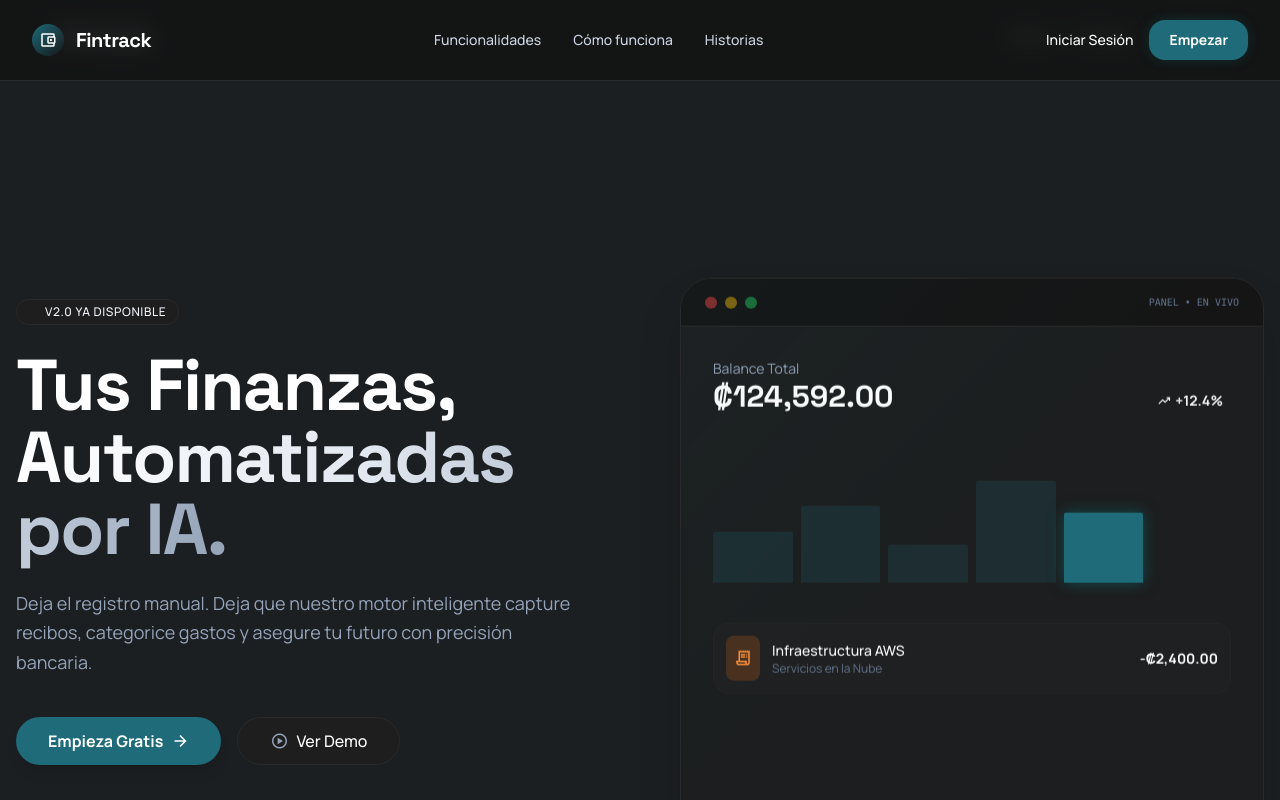
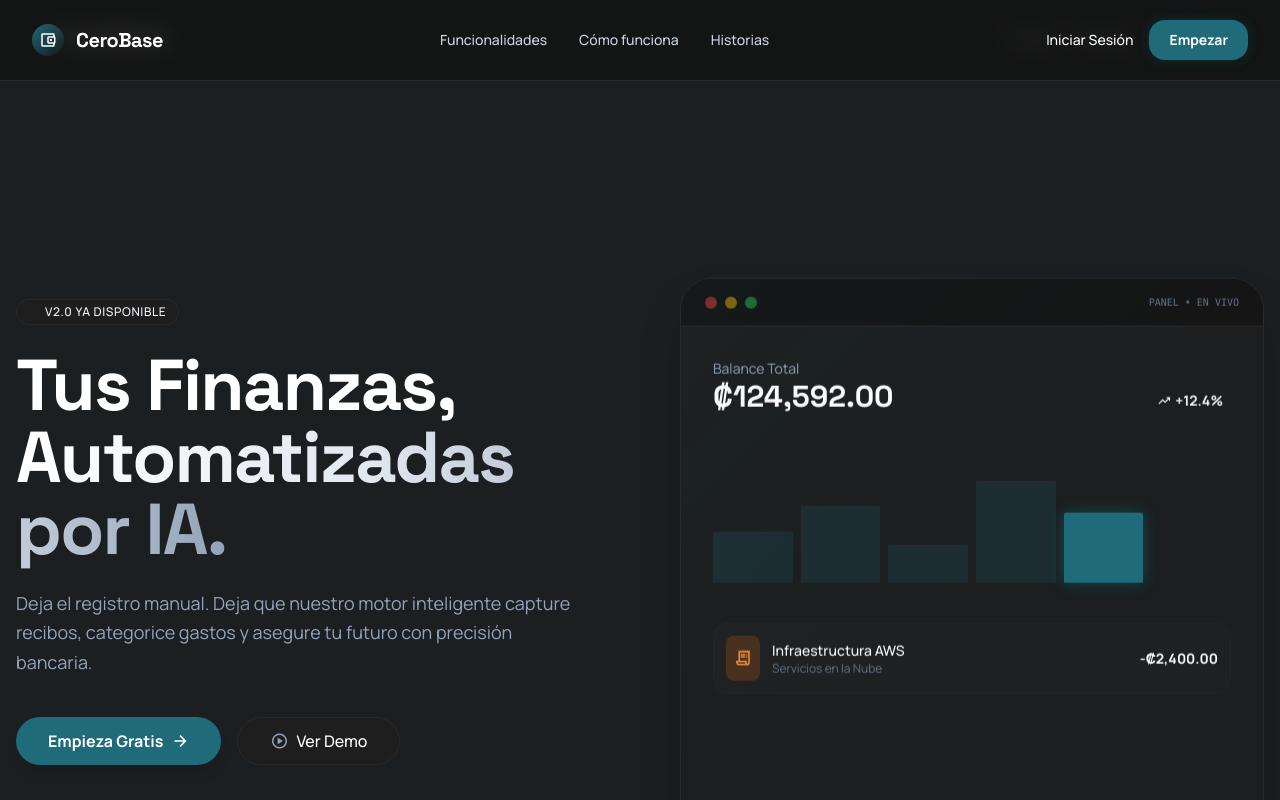
Before and after one commit to AdrianAVA9/finance-tracker, a Vue app in the folder Fintrack.Client/: page / in a window 1280 px wide. Shown: the top 800 px of the page. Built offline with nearby package versions, Linux system fonts and the light colour scheme; no server answers.

Commit message:
feat: Implement initial client-side application structure, including landing pages, authentication, and dashboard components.

```diff
--- a/Fintrack.Client/index.html
+++ b/Fintrack.Client/index.html
@@ -4,7 +4,7 @@
     <meta charset="UTF-8">
     <link rel="icon" href="/favicon.ico">
     <meta name="viewport" content="width=device-width, initial-scale=1.0">
-    <title>Fintrack</title>
+    <title>CeroBase</title>
     <!-- Fonts -->
     <link href="https://fonts.googleapis.com" rel="preconnect"/>
     <link crossorigin="" href="https://fonts.gstatic.com" rel="preconnect"/>
--- a/Fintrack.Client/src/app/components/Sidebar.vue
+++ b/Fintrack.Client/src/app/components/Sidebar.vue
@@ -22,7 +22,7 @@ const sidebarStore = useSidebarStore();
                     <span class="material-symbols-outlined">account_balance_wallet</span>
                 </div>
                 <div>
-                    <h1 class="text-lg font-bold leading-none tracking-tight">Fintrack</h1>
+                    <h1 class="text-lg font-bold leading-none tracking-tight">CeroBase</h1>
                     <span class="text-xs font-medium text-primary dark:text-accent-lime">Pro Plan</span>
                 </div>
             </div>
--- a/Fintrack.Client/src/app/views/DashboardView.vue
+++ b/Fintrack.Client/src/app/views/DashboardView.vue
@@ -353,6 +353,6 @@ const getCategoryDashOffset = (index: number) => {
     </div>
 
     <footer class="mt-12 mb-6 text-center">
-        <p class="text-xs text-slate-400 dark:text-slate-600 font-medium">© 2024 Fintrack Inc. Todos los derechos reservados.</p>
+        <p class="text-xs text-slate-400 dark:text-slate-600 font-medium">© 2024 CeroBase Inc. Todos los derechos reservados.</p>
     </footer>
 </template>
--- a/Fintrack.Client/src/auth/login/LoginView.vue
+++ b/Fintrack.Client/src/auth/login/LoginView.vue
@@ -43,7 +43,7 @@ const handleLogin = async () => {
             <div class="relative z-10 p-12 max-w-2xl text-left self-end mb-20">
                 <div class="flex items-center gap-3 mb-6">
                     <span class="material-symbols-outlined text-4xl text-blue-400">security</span>
-                    <p class="text-2xl font-bold tracking-wide">Fintrack</p>
+                    <p class="text-2xl font-bold tracking-wide">CeroBase</p>
                 </div>
                 <h2 class="text-4xl md:text-5xl font-bold leading-tight mb-4 text-white">
                     Claridad financiera,<br />impulsada por inteligencia.
@@ -61,7 +61,7 @@ const handleLogin = async () => {
                 <!-- Mobile Logo (Visible only on small screens) -->
                 <div class="lg:hidden mb-8 flex items-center gap-2">
                     <span class="material-symbols-outlined text-3xl text-[#191971]">security</span>
-                    <span class="text-xl font-bold">Fintrack</span>
+                    <span class="text-xl font-bold">CeroBase</span>
                 </div>
 
                 <!-- Login Card -->
@@ -142,7 +142,7 @@ const handleLogin = async () => {
                 </div>
 
                 <p class="mt-8 text-xs text-[#9898c3]/50 text-center">
-                    © 2024 Fintrack Inc. Todos los derechos reservados.
+                    © 2024 CeroBase Inc. Todos los derechos reservados.
                 </p>
             </div>
         </div>
--- a/Fintrack.Client/src/auth/password-reset/ForgotPasswordView.vue
+++ b/Fintrack.Client/src/auth/password-reset/ForgotPasswordView.vue
@@ -42,7 +42,7 @@ const handleSubmit = async () => {
             <div class="bg-[#1e6a7b]/20 p-3 rounded-full mb-4">
               <span class="material-symbols-outlined text-[#1e6a7b] text-3xl">shield_lock</span>
             </div>
-            <h1 class="text-slate-100 text-2xl font-bold tracking-tight">Fintrack</h1>
+            <h1 class="text-slate-100 text-2xl font-bold tracking-tight">CeroBase</h1>
             <p class="text-slate-400 text-sm mt-2 text-center">Ingresa tu correo electrónico para recibir un enlace de recuperación.</p>
           </div>
 
--- a/Fintrack.Client/src/auth/register/RegisterView.vue
+++ b/Fintrack.Client/src/auth/register/RegisterView.vue
@@ -59,7 +59,7 @@ const getPasswordStrength = () => {
                         <div class="flex h-10 w-10 items-center justify-center rounded-md bg-[#191971]">
                             <span class="material-symbols-outlined text-white">shield_person</span>
                         </div>
-                        <span class="text-2xl font-bold tracking-tight text-white">Fintrack</span>
+                        <span class="text-2xl font-bold tracking-tight text-white">CeroBase</span>
                     </div>
 
                     <h1 class="mb-6 text-5xl font-extrabold leading-[1.1] tracking-tight text-white lg:text-6xl">
@@ -99,7 +99,7 @@ const getPasswordStrength = () => {
                     <div class="flex h-8 w-8 items-center justify-center rounded-md bg-[#191971]">
                         <span class="material-symbols-outlined text-sm text-white">shield_person</span>
                     </div>
-                    <span class="text-xl font-bold text-white">Fintrack</span>
+                    <span class="text-xl font-bold text-white">CeroBase</span>
                 </div>
 
                 <!-- Form Card -->
--- a/Fintrack.Client/src/public/landing/components/LandingFooter.vue
+++ b/Fintrack.Client/src/public/landing/components/LandingFooter.vue
@@ -22,7 +22,7 @@
               <div class="w-6 h-6 rounded bg-primary flex items-center justify-center text-white">
                 <span class="material-symbols-outlined text-sm">account_balance_wallet</span>
               </div>
-              <span class="font-heading font-bold text-lg text-white">Fintrack</span>
+              <span class="font-heading font-bold text-lg text-white">CeroBase</span>
             </div>
             <p class="text-slate-500 max-w-xs mb-6">
               El rastreador de gastos más inteligente del mundo. Construido para profesionales modernos que valoran su tiempo.
@@ -59,7 +59,7 @@
           </div>
         </div>
         <div class="border-t border-surface-border pt-8 flex flex-col md:flex-row justify-between items-center gap-4">
-          <p class="text-slate-600 text-xs">© 2023 Fintrack Inc. Todos los derechos reservados.</p>
+          <p class="text-slate-600 text-xs">© 2023 CeroBase Inc. Todos los derechos reservados.</p>
           <div class="flex items-center gap-2">
             <div class="w-2 h-2 rounded-full bg-green-500"></div>
             <span class="text-slate-500 text-xs">Todos los sistemas operativos</span>
--- a/Fintrack.Client/src/public/landing/components/LandingHeader.vue
+++ b/Fintrack.Client/src/public/landing/components/LandingHeader.vue
@@ -7,7 +7,7 @@
           <div class="flex items-center justify-center w-8 h-8 rounded-lg bg-gradient-to-br from-primary to-accent text-white">
             <span class="material-symbols-outlined text-lg">account_balance_wallet</span>
           </div>
-          <span class="font-heading font-bold text-xl tracking-tight text-white">Fintrack</span>
+          <span class="font-heading font-bold text-xl tracking-tight text-white">CeroBase</span>
         </div>
         <!-- Desktop Nav -->
         <nav class="hidden md:flex gap-8">
--- a/Fintrack.Client/src/public/landing/components/LandingHowItWorks.vue
+++ b/Fintrack.Client/src/public/landing/components/LandingHowItWorks.vue
@@ -16,7 +16,7 @@
             <span class="material-symbols-outlined text-4xl text-slate-300 group-hover:text-primary transition-colors">center_focus_strong</span>
           </div>
           <h3 class="text-xl font-bold text-white mt-2">Toma la Foto y Escanea</h3>
-          <p class="text-slate-400 text-sm max-w-[250px]">Simplemente toma una foto de tu recibo o reenvía una factura por correo a tu dirección dedicada de Fintrack.</p>
+          <p class="text-slate-400 text-sm max-w-[250px]">Simplemente toma una foto de tu recibo o reenvía una factura por correo a tu dirección dedicada de CeroBase.</p>
         </div>
         <!-- Step 2 -->
         <div class="flex flex-col items-center text-center gap-4 group">
--- a/Fintrack.Client/src/public/layouts/PublicLayout.vue
+++ b/Fintrack.Client/src/public/layouts/PublicLayout.vue
@@ -2,7 +2,7 @@
   <div class="public-layout">
     <header class="glass">
       <nav class="container">
-        <div class="logo">Fintrack</div>
+        <div class="logo">CeroBase</div>
         <div class="links">
           <router-link to="/">Home</router-link>
           <router-link to="/pricing">Pricing</router-link>
@@ -16,7 +16,7 @@
     </main>
 
     <footer>
-      <p>&copy; 2026 Fintrack. All rights reserved.</p>
+      <p>&copy; 2026 CeroBase. All rights reserved.</p>
     </footer>
   </div>
 </template>
```
